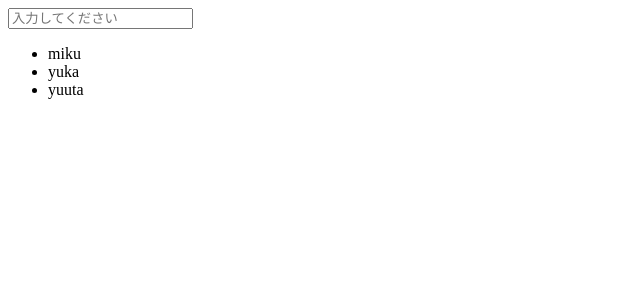
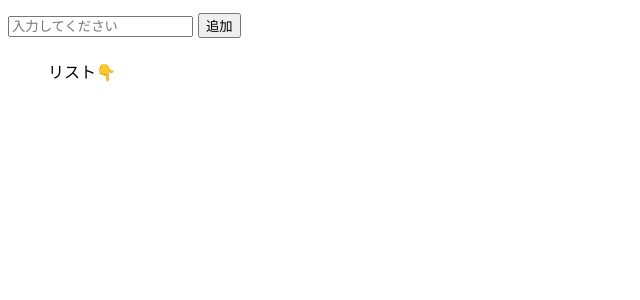
Before and after one commit to miku393911/react_learning, a React (Vite) app: page / in a window 1280 px wide. Shown: the top 300 px of the page, without its empty margins (0-640 px from the left). Built offline with nearby package versions, Linux system fonts and the light colour scheme.

Commit message:
16,17番微調整中

```diff
--- a/src/App.jsx
+++ b/src/App.jsx
@@ -143,8 +143,7 @@ export function App (){
     <>
       <ul> //データを持っていて、.map()メソッドを使って全員分表示する
         {users.map((user) => { return <UserCard key={user.name} name={user.name} age={user.age} /> })}
-      </ul>
-      //name={}やage={}の命名は、UserCardコンポーネントを作る時に決めた名前だということ
+      </ul>  //name={}やage={}の命名は、UserCardコンポーネントを作る時に決めた名前だということ
     </>
   )
 }*/ /*<li>タグを作る感じで、.map()メソッドで回し、引数を取る（returnでUserCardコンポーネントごと返す/その中に引数として配列のデータを渡せるようにする）*/
@@ -173,15 +172,15 @@ export function App (){
   )
 }*/
 
-export function App (){
+/*export function App (){
   const [text, setText] = useState("");
   const userDate = [
     {name: "miku", age: 24},
     {name: "yuka", age: 30},
     {name: "yuuta", age: 27}
   ] //.toLowerCase()は関数、引数userとオブジェクトのnameを調べるからuser.name、inputのtextに含まれているかどうかを調べる
-  const filterUsers = userDate.filter( (user) => { return user.name.toLocaleLowerCase().includes(text) });
-  return (
+  const filterUsers = userDate.filter( (user) => user.name.toLowerCase().includes(text.toLowerCase()));
+  return ( //text（input欄）が大文字でもしっかり対応できるようにtextにもtoLowerCase()を付けるよ尚良し
     <>
       <input type="text" value={text} onChange={(e) => setText(e.target.value)} placeholder="入力してください"  />
       <ul>
@@ -189,7 +188,7 @@ export function App (){
       </ul>
     </>
   )
-}
+}*/
 
 /*export function App (){
   const [text, setText] = useState("");  //入力の状態管理
@@ -199,19 +198,17 @@ export function App (){
     {id: 2, name: "yuka", age: 30},
     {id: 3, name: "yuuta", age: 27},
   ]
-  const foundUsers = userDate.find( (user) => user.id == Number(text));  //===（厳密等価演算子）にして型を合わせるか、==（等価演算子）にして型を気にしないで済むようにするか
+  const foundUsers = userDate.find( (user) => user.id == Number(text));  //===（厳密等価演算子）にしてNumber()で型を合わせるか、==（等価演算子）にして型を気にしないで済むようにするか
   return ( //findは条件に合う1つを連れてくるだけ、1つのオブジェクトごと連れてくるので.mapで配列全体を把握する必要がない
     <>
       <input type="text" value={text} onChange={(e) => setText(e.target.value)} placeholder="IDを入力してください" />
       <button onClick={() => setResult(foundUsers ? foundUsers.name : "見つかりませんでした")}>検索</button>
-      <ul>
-        検索結果： {result}
-      </ul>
+      <p>検索結果： {result}</p>
     </>
   )  //foundUsersで絞り込んだデータの中から表示するという限定的な使い方ができる
 }*/
 
-/*export function App (){
+export function App (){
   const [newItem, setNewItem] = useState("");  //入力された文字を保存するため
   const [todos, setTodos] = useState([]);  //追加した後の状態（リスト全体の状態）、初期値が配列じゃないと.map()メソッドが適用されない
   const onClickAdd = () => {
@@ -222,8 +219,8 @@ export function App (){
     setNewItem("");  //入力欄を空白に戻す
   }
   const onClickDeleted = (deletedIndex) => {//deletedIndexはリストの中の何番めを消すかを判定するために必要
-    const newTodos = [...todos];  //新しい配列を自動で作るので事前のコピー（この行）は不要
-    setTodos(newTodos.filter( (_, index) => index !== deletedIndex));  //残したい人だけ選ぶt、odoは使わないので、_で表しても良いらしい！
+    const newTodos = [...todos];  //新しい配列を自動で作るので事前のコピー（この行）は本来なら不要
+    setTodos(newTodos.filter( (_, index) => index !== deletedIndex));  //残したい人だけ選ぶ、todoは使わないので、_で表せる！
   } //indexを第二引数に取ることで、同じ文字を追加した際もきちんと判別ができる
   return (
     <>
@@ -234,7 +231,7 @@ export function App (){
       </ul>
     </>
   ) //アロー関数でindexを削除することを実行できるようにする
-}*/
+}
 
 /*export function App (){
   const [articles, setArticles] = useState([ //初期値に配列やオブジェクトを挿入することもできた！
```
